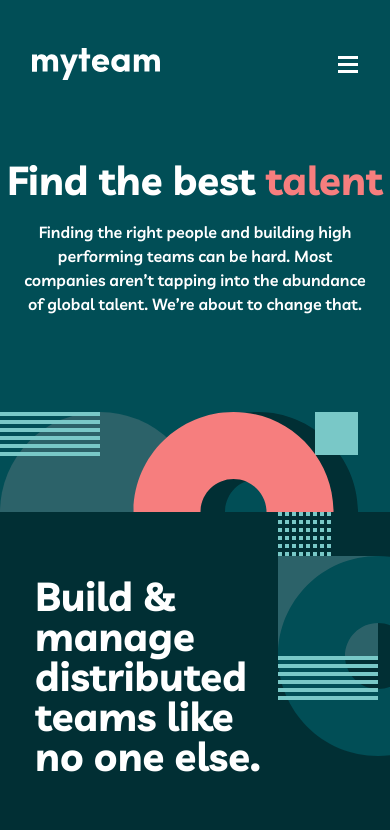
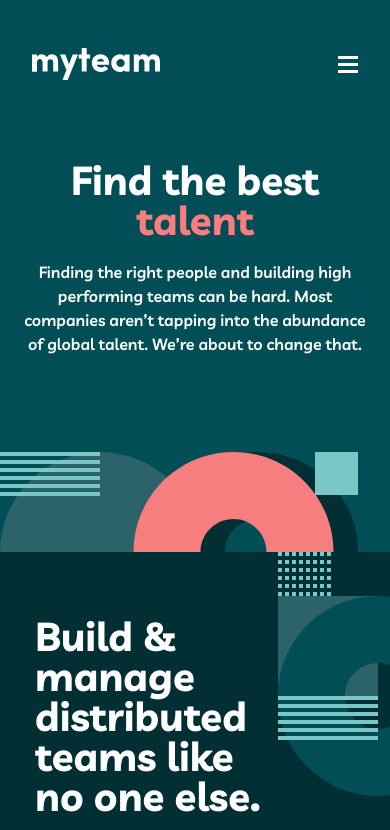
Before and after one commit to Nutopia13/my-team, a React (Vite) app: page / in a window 390 px wide. Shown: the top 830 px of the page. Built offline with nearby package versions, Linux system fonts and the light colour scheme.

Commit message:
Updated Hero Text

```diff
--- a/src/Components/HomePage/Hero.jsx
+++ b/src/Components/HomePage/Hero.jsx
@@ -4,11 +4,11 @@ import {motion} from "framer-motion";
 
 const Hero = () => {
   return (
-    <div className="relative -z-10">
+    <div className="relative z-10">
       <motion.div
         className="flex max-w-6xl mx-auto flex-row  flex-wrap items-end md:justify-center lg:justify-start mt-20 md:mt-32 text-center lg:text-left"
       >
-        <h1 className="hero_title max-w-[620px] mx-auto text-white">
+        <h1 className="hero_title md:max-w-[620px] max-w-[250px] mx-auto text-white">
           Find the best <span className="text-primary_coral">talent</span>
         </h1>
         <p className="pt-5 lg:relative hero_text lg:text-lg px-6 max-w-[445px] font-semibold text-white">
```
